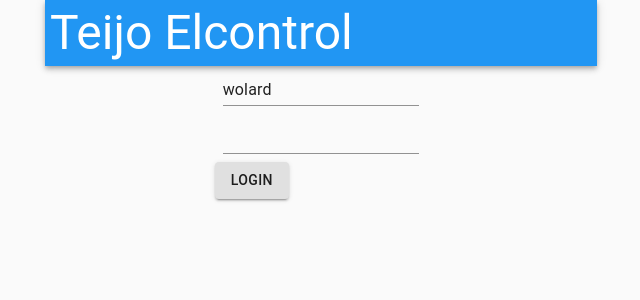
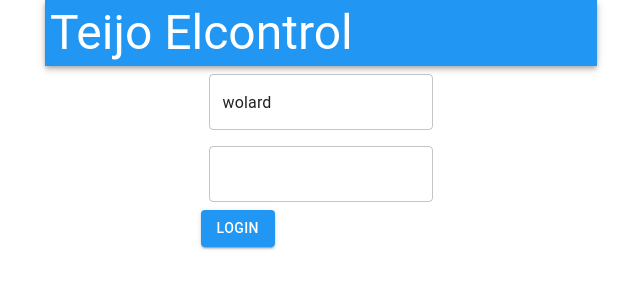
Before and after one commit to wolard/elcontrol, a React (Create React App) app: page / in a window 1280 px wide. Shown: the top 300 px of the page, without its empty margins (319-959 px from the left). Built offline with nearby package versions, Linux system fonts and the light colour scheme; no server answers.

Commit message:
updated mui 4->5, react 17->18

```diff
--- a/src/index.js
+++ b/src/index.js
@@ -1,21 +1,21 @@
 import React from 'react';
-import {render} from 'react-dom';
 //import './index.css';
 import App from './App';
 import reportWebVitals from './reportWebVitals';
-import { ThemeProvider } from '@material-ui/core';
+import { ThemeProvider } from '@mui/material';
 import { theme } from './theme/Theme';
-import CssBaseline from "@material-ui/core/CssBaseline";
-
-render(
+import {CssBaseline} from "@mui/material";
+import { createRoot } from 'react-dom/client';
+const container = document.getElementById('root');
+const root = createRoot(container);
+root.render(
   <React.StrictMode>
 
     <ThemeProvider theme={theme}>
     <CssBaseline />
     <App />
     </ThemeProvider>
-  </React.StrictMode>,
-  document.getElementById('root')
+  </React.StrictMode>
 );
 
 // If you want to start measuring performance in your app, pass a function
--- a/src/theme/Theme.js
+++ b/src/theme/Theme.js
@@ -1,5 +1,5 @@
-import { createTheme } from '@material-ui/core/styles';
-import { blue } from '@material-ui/core/colors';
+import { createTheme } from '@mui/material/styles';
+import { blue } from '@mui/material/colors';
 
 export const theme = createTheme({
     root: {
```
Also changed, not shown: package.json (+10 -4 lines), src/components/Dashboard.js (+2 -11 lines), src/components/Landing.js (+3 -9 lines), src/components/Lights.js (+4 -4 lines), src/components/Search.js (+2 -7 lines), src/components/WallOutlets.js (+4 -5 lines), 1 other file (tests, documents, lock files or other folders).
